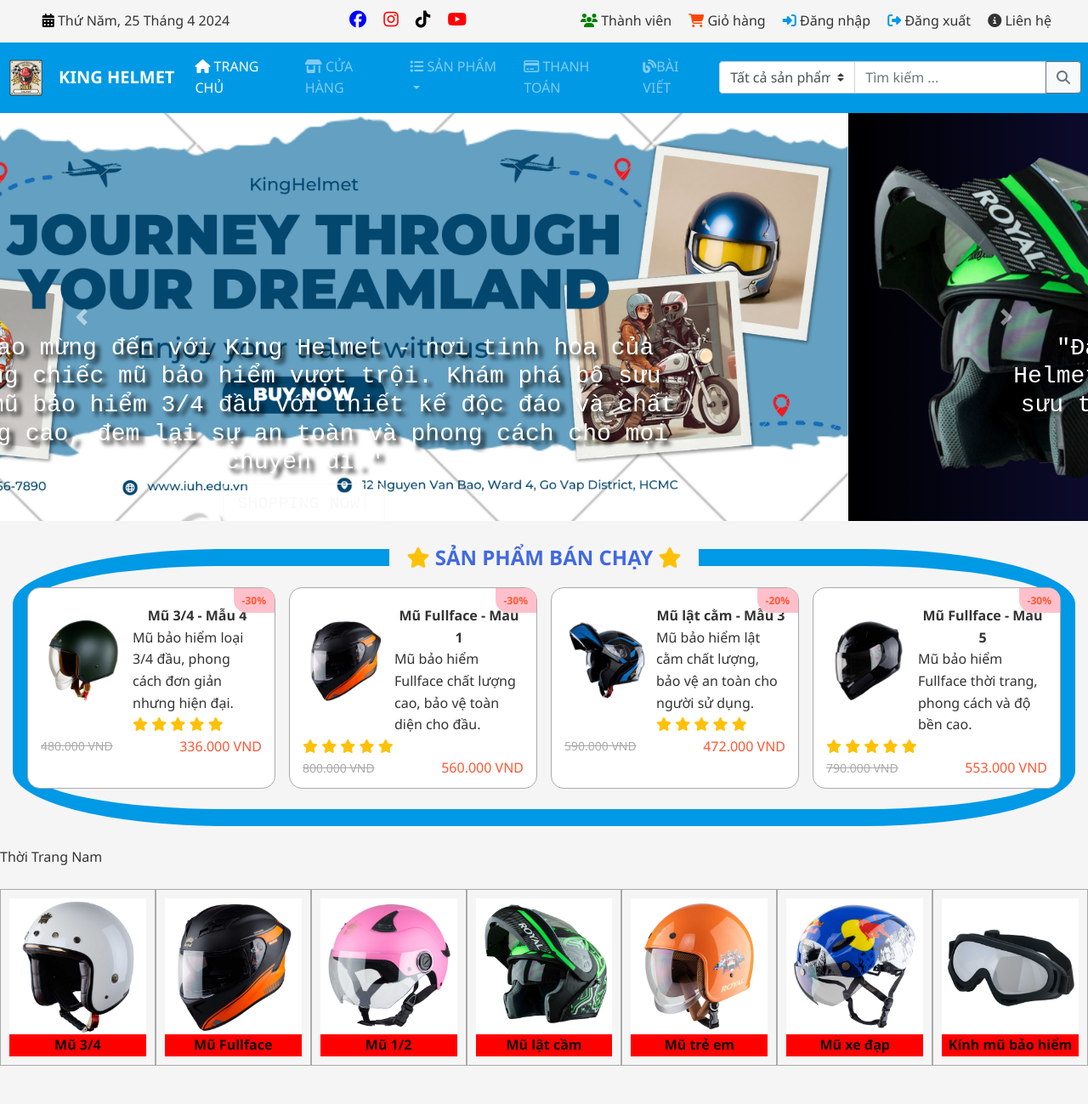
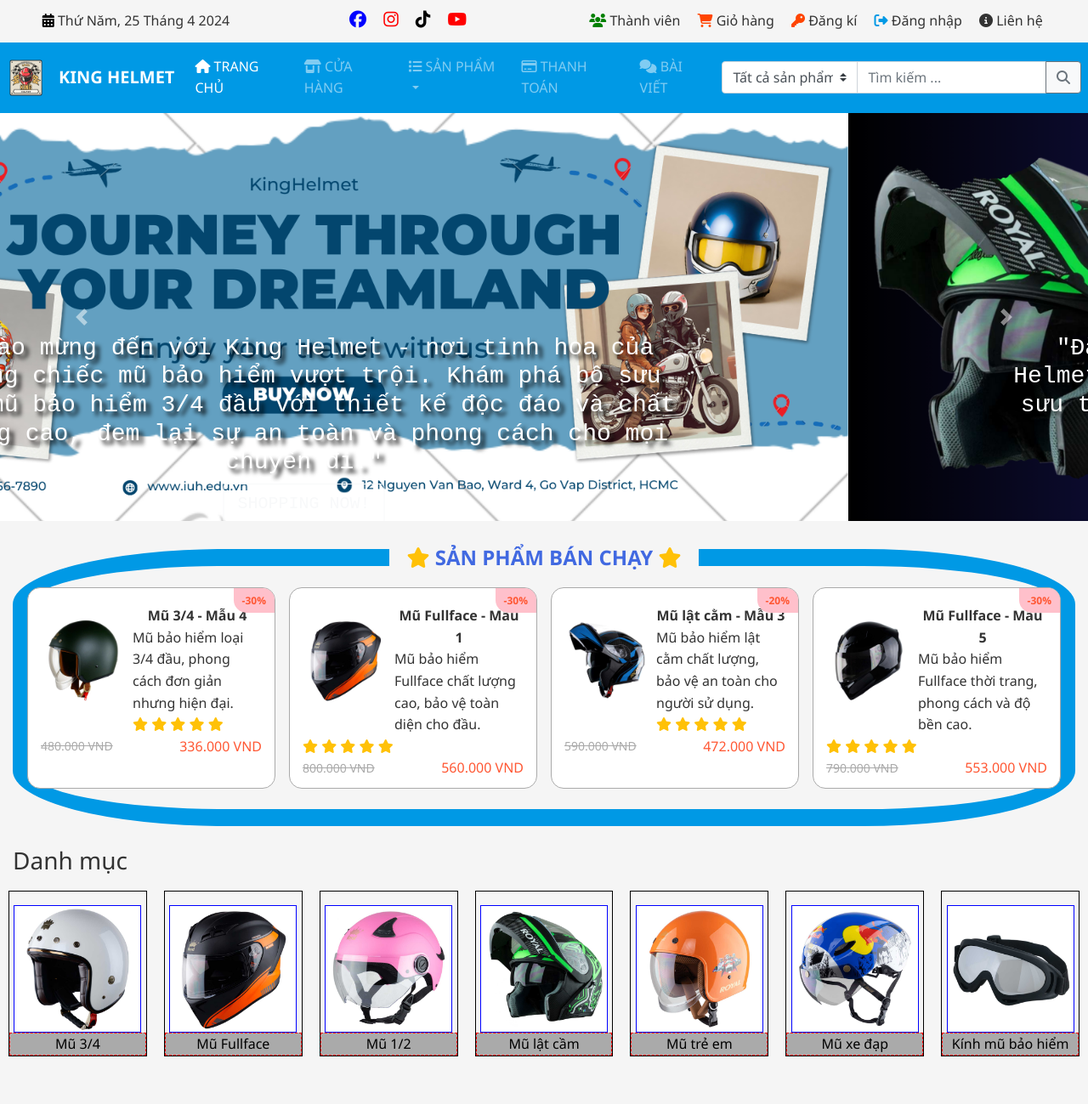
Before and after one commit to HPLamIT1302/KingHelmet, a plain HTML site: page index.html in a window 1280 px wide. Shown: the top 1299 px of the page at 85% size. Drawn offline with Linux system fonts and the light colour scheme.

Commit message:
try to fix category lisst

```diff
--- a/css/index.css
+++ b/css/index.css
@@ -80,7 +80,9 @@
 .fa-right-from-bracket{
     color: #0099e5;
 }
-
+.fa-key{
+    color: orangered;
+}
 #top-header .fab{
    font-size: 20px;
 }
@@ -182,34 +184,26 @@
 
 #list-icon-category .col{
     margin: 0;
-    padding: 0;
+    padding: 10px;
     /* padding-right: 5px; */
     /* display: flex; */
 
 }
-#list-icon-category  img{
-    object-fit: contain;
-
+.home-category{
+    border: 1px solid black;
+    padding: 0;
+    margin: 0;
 }
-#list-icon-category .home-category:hover{
-    /* transform: scaleY(1.1); */
-    transform: scale(1.1);
-}
-.home-category{
-    overflow: hidden;
-    border: 1px solid #aaa;
-    /* border-radius: 15px; */
-    padding: 10px;
+.home-category-img{
+    border: 1px solid blue;
+    max-width: 150px;
+    margin: 0 auto;
+    margin-top: 10%;
 }
 .home-category-title{
-    /* border: 1px solid yellowgreen; */
-    background-color: red;
-    padding: 0;
-    /* border-radius: 0px 0px 15px 15px; */
-    flex-grow: 1;
+    border: 1px dashed red;
+    background-color: #aaa;
 }
 .home-category-title a{
-    text-align: center;
-    color: #111;
-    font-weight: 700;
+    color: #000;
 }
--- a/index.html
+++ b/index.html
@@ -41,15 +41,15 @@
             <div class="col-md-6 my-2 p-1">
                 <ul id="top-contact">
                     <li class="list-inline-item mx-2"><a href="#"><i class="fa-solid fa-users"></i> Thành viên</a></li>
-                    <li class="list-inline-item mx-2"><a href="#"><i class="fa-solid fa-cart-shopping"></i></i> Giỏ
+                    <li class="list-inline-item mx-2"><a href="#"><i class="fa-solid fa-cart-shopping"></i> Giỏ
                             hàng</a>
                     </li>
-                    <li class="list-inline-item mx-2"><a href="#"><i class="fa-solid fa-right-to-bracket"></i></i> Đăng
+                    <li class="list-inline-item mx-2"><a href="#"><i class="fa-solid fa-key"></i> Đăng
+                            kí</a></li>
+                    <li class="list-inline-item mx-2"><a href="#"><i class="fa-solid fa-right-from-bracket"></i> Đăng
                             nhập</a></li>
-                    <li class="list-inline-item mx-2"><a href="#"><i class="fa-solid fa-right-from-bracket"></i></i>
-                            Đăng
-                            xuất</a></li>
-                    <li class="list-inline-item mx-2"><a href="#"><i class="fa-solid fa-info-circle"></i></i> Liên
+
+                    <li class="list-inline-item mx-2"><a href="#"><i class="fa-solid fa-info-circle"></i> Liên
                             hệ</a></li>
                 </ul>
             </div>
@@ -107,7 +107,7 @@
                 </li>
 
                 <li class="nav-item">
-                    <a class="nav-link" href="#"> <i class="fa-solid fa-blog"></i>BÀI VIẾT</a>
+                    <a class="nav-link" href="#"> <i class="fa-solid fa-comments"></i> BÀI VIẾT</a>
                 </li>
 
             </ul>
@@ -329,22 +329,11 @@
 
     </div>
 
-    <div class="col">
-        <div class="row">
-            <div class="_3Jjuff +K-jRT">
-                <div class="+K-jRT OooQQJ"
-                    style="background-image: url(&quot;https://down-vn.img.susercontent.com/file/687f3967b7c2fe6a134a2c11894eea4b_tn&quot;); background-size: contain; background-repeat: no-repeat;">
-                </div>
-            </div>
-        </div>
-        <div class="row">
-            <div class="_0qFceF">Thời Trang Nam</div>
-        </div>
-    </div>
 
     <!-- Danh mục sản phảm theo icon -->
     <div class="container-fluid my-4" id="list-icon-category">
 
+        <h3>Danh mục</h3>
         <div class="row ">
             <div class="col">
                 <div class="home-category">
```
